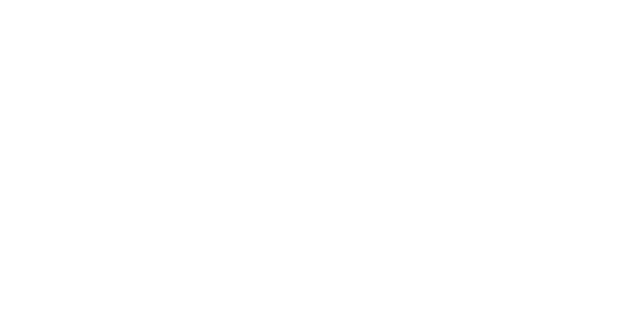
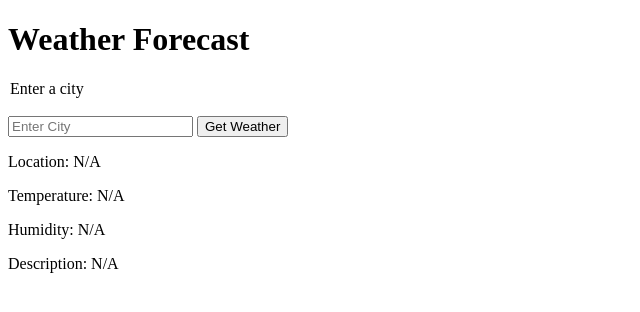
Before and after one commit to Powercoders-Switzerland/Team_Project, a plain HTML site: page index.html in a window 1280 px wide. Shown: the whole page, without its empty margins (0-640 px from the left). Drawn offline with Linux system fonts and the light colour scheme.

Commit message:
Updated html

```diff
--- a/index.html
+++ b/index.html
@@ -6,6 +6,19 @@
     <title>Weather Forcast</title>
 </head>
 <body>
+    <div class="grid_forecast-container">
+        <div class="weather-info">
+            <h1>Weather Forecast</h1>
+            <form action="#" method="post">
+                <legend>Enter a city</legend><br>
+                <input type="text" id="cityInput" placeholder="Enter City">
+                <button id="getWeatherBtn">Get Weather</button>
+            </form>
 
+            <p id="location">Location: N/A</p>
+            <p id="temperature">Temperature: N/A</p>
+            <p id="humidity">Humidity: N/A</p>
+            <p id="description">Description: N/A</p>
+        </div>
 </body>
 </html>
```
